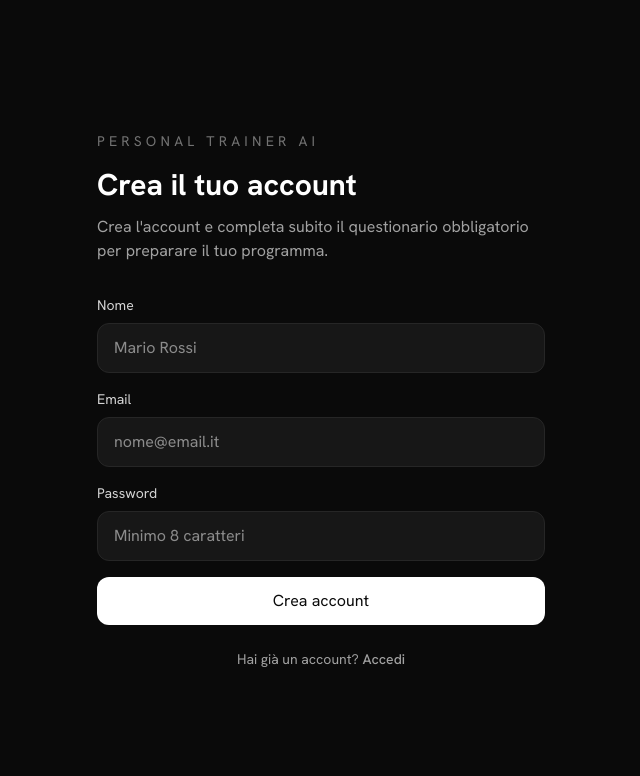
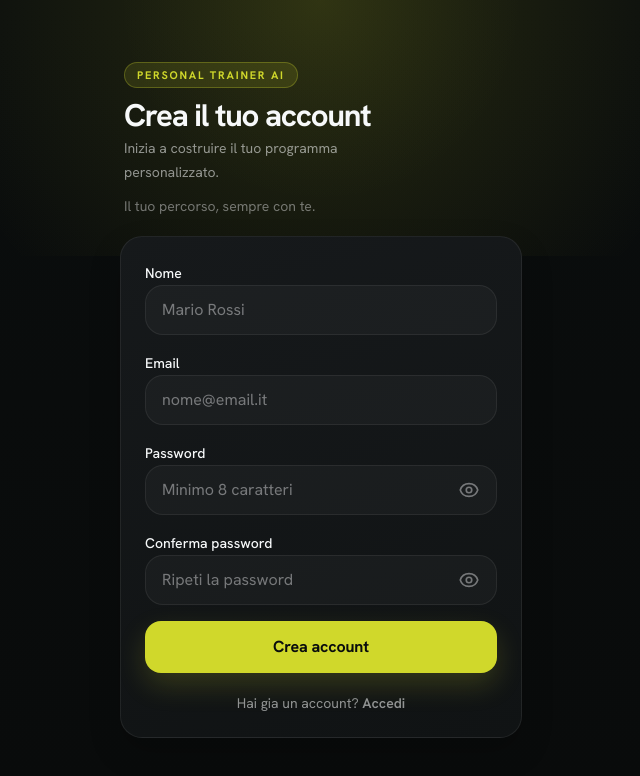
Before and after one commit to mattivu/personal-trainer-ai, a Next.js app: page /register in a window 1280 px wide. Shown: the top 776 px of the page, without its empty margins (319-959 px from the left). Built offline with nearby package versions, Linux system fonts and the light colour scheme.

Commit message:
Redesign auth pages

```diff
--- a/src/app/login/page.tsx
+++ b/src/app/login/page.tsx
@@ -1,8 +1,9 @@
 "use client";
 
 import { FormEvent, useState } from "react";
-import Link from "next/link";
 import { useRouter } from "next/navigation";
+import { AuthField, AuthInput, AuthShell } from "@/components/auth/auth-shell";
+import { PasswordInput } from "@/components/auth/password-input";
 
 type LoginResponse = {
   ok: boolean;
@@ -20,12 +21,12 @@ export default function LoginPage() {
   const [email, setEmail] = useState("");
   const [password, setPassword] = useState("");
   const [loading, setLoading] = useState(false);
-  const [result, setResult] = useState<LoginResponse | null>(null);
+  const [error, setError] = useState<string | null>(null);
 
   async function handleSubmit(event: FormEvent<HTMLFormElement>) {
     event.preventDefault();
     setLoading(true);
-    setResult(null);
+    setError(null);
 
     try {
       const response = await fetch("/api/auth/login", {
@@ -40,7 +41,6 @@ export default function LoginPage() {
       });
 
       const data = (await response.json()) as LoginResponse;
-      setResult(data);
 
       if (data.ok && data.user) {
         router.push(
@@ -49,80 +49,57 @@ export default function LoginPage() {
             : "/onboarding"
         );
         router.refresh();
+        return;
       }
+
+      setError(data.message);
     } catch {
-      setResult({
-        ok: false,
-        message: "Errore di connessione. Riprova.",
-      });
+      setError("Errore di connessione. Riprova.");
     } finally {
       setLoading(false);
     }
   }
 
   return (
-    <main className="min-h-screen bg-neutral-950 text-white flex items-center justify-center px-6 py-12">
-      <section className="w-full max-w-md">
-        <p className="text-sm uppercase tracking-[0.3em] text-neutral-500 mb-4">
-          Personal Trainer AI
-        </p>
-
-        <h1 className="text-3xl font-bold mb-3">Accedi</h1>
-
-        <p className="text-neutral-400 mb-8">
-          Entra nel tuo account per continuare il percorso di allenamento.
-        </p>
-
+    <AuthShell
+      title="Accedi"
+      subtitle="Riprendi il tuo percorso di allenamento."
+      footerPrompt="Non hai un account?"
+      footerHref="/register"
+      footerLabel="Registrati"
+      error={error}
+    >
       <form onSubmit={handleSubmit} className="space-y-4">
-          <div>
-            <label className="block text-sm text-neutral-300 mb-2">
-              Email
-            </label>
-            <input
+        <AuthField label="Email">
+          <AuthInput
             value={email}
             onChange={(event) => setEmail(event.target.value)}
-              className="w-full rounded-xl border border-neutral-800 bg-neutral-900 px-4 py-3 text-white outline-none focus:border-white"
             placeholder="nome@email.it"
             type="email"
             autoComplete="email"
+            inputMode="email"
+            required
           />
-          </div>
+        </AuthField>
 
-          <div>
-            <label className="block text-sm text-neutral-300 mb-2">
-              Password
-            </label>
-            <input
+        <AuthField label="Password">
+          <PasswordInput
             value={password}
             onChange={(event) => setPassword(event.target.value)}
-              className="w-full rounded-xl border border-neutral-800 bg-neutral-900 px-4 py-3 text-white outline-none focus:border-white"
             placeholder="La tua password"
-              type="password"
             autoComplete="current-password"
+            required
           />
-          </div>
+        </AuthField>
 
         <button
+          type="submit"
           disabled={loading}
-            className="w-full rounded-xl bg-white text-neutral-950 font-semibold px-4 py-3 disabled:opacity-50"
+          className="app-primary-button w-full disabled:cursor-not-allowed disabled:opacity-60"
         >
           {loading ? "Accesso in corso..." : "Accedi"}
         </button>
       </form>
-
-        <p className="mt-6 text-center text-sm text-neutral-400">
-          Non hai ancora un account?{" "}
-          <Link href="/register" className="font-medium text-white hover:underline">
-            Registrati
-          </Link>
-        </p>
-
-        {result && !result.ok && (
-          <div className="mt-6 rounded-xl border border-red-800 bg-red-950 px-4 py-3 text-sm text-red-200">
-            <p>{result.message}</p>
-          </div>
-        )}
-      </section>
-    </main>
+    </AuthShell>
   );
 }
--- a/src/app/register/page.tsx
+++ b/src/app/register/page.tsx
@@ -1,8 +1,9 @@
 "use client";
 
 import { FormEvent, useState } from "react";
-import Link from "next/link";
 import { useRouter } from "next/navigation";
+import { AuthField, AuthInput, AuthShell } from "@/components/auth/auth-shell";
+import { PasswordInput } from "@/components/auth/password-input";
 
 type RegisterResponse = {
   ok: boolean;
@@ -20,14 +21,21 @@ export default function RegisterPage() {
   const [name, setName] = useState("");
   const [email, setEmail] = useState("");
   const [password, setPassword] = useState("");
+  const [confirmPassword, setConfirmPassword] = useState("");
 
   const [loading, setLoading] = useState(false);
-  const [result, setResult] = useState<RegisterResponse | null>(null);
+  const [error, setError] = useState<string | null>(null);
 
   async function handleSubmit(event: FormEvent<HTMLFormElement>) {
     event.preventDefault();
+    setError(null);
+
+    if (password !== confirmPassword) {
+      setError("Le password non coincidono.");
+      return;
+    }
+
     setLoading(true);
-    setResult(null);
 
     try {
       const response = await fetch("/api/auth/register", {
@@ -43,103 +51,84 @@ export default function RegisterPage() {
       });
 
       const data = (await response.json()) as RegisterResponse;
-      setResult(data);
 
       if (data.ok) {
         router.push("/onboarding");
         router.refresh();
+        return;
       }
+
+      setError(data.message);
     } catch {
-      setResult({
-        ok: false,
-        message: "Errore di connessione. Riprova.",
-      });
+      setError("Errore di connessione. Riprova.");
     } finally {
       setLoading(false);
     }
   }
 
   return (
-    <main className="min-h-screen bg-neutral-950 text-white flex items-center justify-center px-6 py-12">
-      <section className="w-full max-w-md">
-        <p className="text-sm uppercase tracking-[0.3em] text-neutral-500 mb-4">
-          Personal Trainer AI
-        </p>
-
-        <h1 className="text-3xl font-bold mb-3">
-          Crea il tuo account
-        </h1>
-
-        <p className="text-neutral-400 mb-8">
-          Crea l'account e completa subito il questionario obbligatorio per
-          preparare il tuo programma.
-        </p>
-
+    <AuthShell
+      title="Crea il tuo account"
+      subtitle="Inizia a costruire il tuo programma personalizzato."
+      footerPrompt="Hai gia un account?"
+      footerHref="/login"
+      footerLabel="Accedi"
+      error={error}
+    >
       <form onSubmit={handleSubmit} className="space-y-4">
-          <div>
-            <label className="block text-sm text-neutral-300 mb-2">
-              Nome
-            </label>
-            <input
+        <AuthField label="Nome">
+          <AuthInput
             value={name}
             onChange={(event) => setName(event.target.value)}
-              className="w-full rounded-xl border border-neutral-800 bg-neutral-900 px-4 py-3 text-white outline-none focus:border-white"
             placeholder="Mario Rossi"
             autoComplete="name"
+            required
+            minLength={2}
           />
-          </div>
+        </AuthField>
 
-          <div>
-            <label className="block text-sm text-neutral-300 mb-2">
-              Email
-            </label>
-            <input
+        <AuthField label="Email">
+          <AuthInput
             value={email}
             onChange={(event) => setEmail(event.target.value)}
-              className="w-full rounded-xl border border-neutral-800 bg-neutral-900 px-4 py-3 text-white outline-none focus:border-white"
             placeholder="nome@email.it"
             type="email"
             autoComplete="email"
+            inputMode="email"
+            required
           />
-          </div>
+        </AuthField>
 
-          <div>
-            <label className="block text-sm text-neutral-300 mb-2">
-              Password
-            </label>
-            <input
+        <AuthField label="Password">
+          <PasswordInput
             value={password}
             onChange={(event) => setPassword(event.target.value)}
-              className="w-full rounded-xl border border-neutral-800 bg-neutral-900 px-4 py-3 text-white outline-none focus:border-white"
             placeholder="Minimo 8 caratteri"
-              type="password"
             autoComplete="new-password"
+            required
+            minLength={8}
           />
-          </div>
+        </AuthField>
+
+        <AuthField label="Conferma password">
+          <PasswordInput
+            value={confirmPassword}
+            onChange={(event) => setConfirmPassword(event.target.value)}
+            placeholder="Ripeti la password"
+            autoComplete="new-password"
+            required
+            minLength={8}
+          />
+        </AuthField>
 
         <button
+          type="submit"
           disabled={loading}
-            className="w-full rounded-xl bg-white text-neutral-950 font-semibold px-4 py-3 disabled:opacity-50"
+          className="app-primary-button w-full disabled:cursor-not-allowed disabled:opacity-60"
         >
           {loading ? "Creazione account..." : "Crea account"}
         </button>
       </form>
-
-        <p className="mt-6 text-center text-sm text-neutral-400">
-          Hai già un account?{" "}
-          <Link href="/login" className="font-medium text-white hover:underline">
-            Accedi
-          </Link>
-        </p>
-
-        {result && !result.ok && (
-          <div
-            className="mt-6 rounded-xl border border-red-800 bg-red-950 px-4 py-3 text-sm text-red-200"
-          >
-            <p>{result.message}</p>
-          </div>
-        )}
-      </section>
-    </main>
+    </AuthShell>
   );
 }
--- /dev/null
+++ b/src/components/auth/auth-shell.tsx
@@ -0,0 +1,104 @@
+import Link from "next/link";
+import type { InputHTMLAttributes, ReactNode } from "react";
+import { AppCard } from "@/components/ui/app-card";
+import { cn } from "@/components/ui/cn";
+
+type AuthShellProps = {
+  title: string;
+  subtitle: string;
+  footerPrompt: string;
+  footerHref: string;
+  footerLabel: string;
+  children: ReactNode;
+  error?: string | null;
+};
+
+export function AuthShell({
+  title,
+  subtitle,
+  footerPrompt,
+  footerHref,
+  footerLabel,
+  children,
+  error,
+}: AuthShellProps) {
+  return (
+    <main className="relative min-h-screen overflow-hidden px-4 py-6 text-[var(--app-text)] sm:px-6">
+      <div
+        aria-hidden="true"
+        className="pointer-events-none absolute inset-x-0 top-0 h-64 bg-[radial-gradient(circle_at_top,_rgba(208,216,43,0.15),_transparent_58%)]"
+      />
+
+      <div className="relative mx-auto flex min-h-[calc(100dvh-3rem)] w-full max-w-[var(--app-shell-outer-width)] items-center justify-center">
+        <div className="w-full max-w-[var(--app-shell-width)] space-y-5">
+          <header className="space-y-3 px-1">
+            <div className="inline-flex rounded-full border border-[var(--app-primary-border)] bg-[var(--app-primary-soft)] px-3 py-1 text-[11px] font-bold uppercase tracking-[0.16em] text-[var(--app-primary)]">
+              Personal Trainer AI
+            </div>
+            <div className="space-y-1">
+              <h1 className="text-[1.95rem] font-bold leading-[1.02] tracking-[-0.04em] text-[var(--app-text)]">
+                {title}
+              </h1>
+              <p className="max-w-[32ch] text-sm leading-6 text-[var(--app-muted)]">
+                {subtitle}
+              </p>
+            </div>
+            <p className="text-sm text-[var(--app-muted-2)]">
+              Il tuo percorso, sempre con te.
+            </p>
+          </header>
+
+          <AppCard className="rounded-[28px] border-[color:var(--app-border-strong)] bg-[linear-gradient(180deg,rgba(18,21,22,0.98)_0%,rgba(12,15,16,0.98)_100%)] px-5 py-5 shadow-[0_22px_50px_rgba(0,0,0,0.34)] sm:px-6 sm:py-6">
+            <div className="space-y-5">
+              {error ? (
+                <div className="rounded-[18px] border border-[rgba(255,122,122,0.24)] bg-[rgba(255,122,122,0.08)] px-4 py-3 text-sm text-[var(--app-danger)]">
+                  {error}
+                </div>
+              ) : null}
+
+              {children}
+
+              <p className="text-center text-sm text-[var(--app-muted)]">
+                {footerPrompt}{" "}
+                <Link
+                  href={footerHref}
+                  className="font-semibold text-[var(--app-text)] transition hover:text-[var(--app-primary)]"
+                >
+                  {footerLabel}
+                </Link>
+              </p>
+            </div>
+          </AppCard>
+        </div>
+      </div>
+    </main>
+  );
+}
+
+type AuthFieldProps = {
+  label: string;
+  children: ReactNode;
+};
+
+export function AuthField({ label, children }: AuthFieldProps) {
+  return (
+    <label className="block space-y-2">
+      <span className="text-sm font-medium text-[var(--app-text)]">{label}</span>
+      {children}
+    </label>
+  );
+}
+
+type AuthInputProps = InputHTMLAttributes<HTMLInputElement>;
+
+export function AuthInput({ className, ...props }: AuthInputProps) {
+  return (
+    <input
+      className={cn(
+        "w-full rounded-[18px] border border-[var(--app-border)] bg-white/[0.03] px-4 py-3 text-base text-[var(--app-text)] outline-none transition placeholder:text-[var(--app-muted-2)] focus:border-[var(--app-primary-border)] focus:bg-white/[0.045] focus:shadow-[0_0_0_4px_rgba(208,216,43,0.08)]",
+        className,
+      )}
+      {...props}
+    />
+  );
+}
--- /dev/null
+++ b/src/components/auth/password-input.tsx
@@ -0,0 +1,117 @@
+"use client";
+
+import { useState } from "react";
+import type { InputHTMLAttributes } from "react";
+import { cn } from "@/components/ui/cn";
+
+type PasswordInputProps = Omit<InputHTMLAttributes<HTMLInputElement>, "type">;
+
+export function PasswordInput({
+  className,
+  autoComplete,
+  ...props
+}: PasswordInputProps) {
+  const [visible, setVisible] = useState(false);
+  const label = visible ? "Nascondi password" : "Mostra password";
+
+  return (
+    <div className="relative">
+      <input
+        {...props}
+        autoComplete={autoComplete}
+        type={visible ? "text" : "password"}
+        className={cn(
+          "w-full rounded-[18px] border border-[var(--app-border)] bg-white/[0.03] px-4 py-3 pr-12 text-base text-[var(--app-text)] outline-none transition placeholder:text-[var(--app-muted-2)] focus:border-[var(--app-primary-border)] focus:bg-white/[0.045] focus:shadow-[0_0_0_4px_rgba(208,216,43,0.08)]",
+          className,
+        )}
+      />
+      <button
+        type="button"
+        onClick={() => setVisible((current) => !current)}
+        className="absolute inset-y-0 right-2 my-auto flex h-10 w-10 items-center justify-center rounded-full text-[var(--app-muted-2)] transition hover:bg-white/[0.06] hover:text-[var(--app-muted)] focus-visible:outline-none focus-visible:ring-2 focus-visible:ring-[var(--app-primary-border)] focus-visible:ring-offset-2 focus-visible:ring-offset-[rgb(12,15,16)]"
+        aria-label={label}
+        aria-pressed={visible}
+      >
+        {visible ? <EyeOffIcon /> : <EyeIcon />}
+      </button>
+    </div>
+  );
+}
+
+function EyeIcon() {
+  return (
+    <svg
+      viewBox="0 0 24 24"
+      fill="none"
+      className="h-[22px] w-[22px]"
+      aria-hidden="true"
+    >
+      <path
+        d="M2.458 12C3.732 7.943 7.523 5 12 5s8.268 2.943 9.542 7c-1.274 4.057-5.065 7-9.542 7S3.732 16.057 2.458 12Z"
+        stroke="currentColor"
+        strokeWidth="1.8"
+        strokeLinecap="round"
+        strokeLinejoin="round"
+      />
+      <circle
+        cx="12"
+        cy="12"
+        r="3"
+        stroke="currentColor"
+        strokeWidth="1.8"
+      />
+    </svg>
+  );
+}
+
+function EyeOffIcon() {
+  return (
+    <svg
+      viewBox="0 0 24 24"
+      fill="none"
+      className="h-[22px] w-[22px]"
+      aria-hidden="true"
+    >
+      <path
+        d="M10.733 5.08A9.956 9.956 0 0 1 12 5c4.477 0 8.268 2.943 9.542 7a10.523 10.523 0 0 1-4.104 5.348"
+        stroke="currentColor"
+        strokeWidth="1.8"
+        strokeLinecap="round"
+        strokeLinejoin="round"
+      />
+      <path
+        d="M6.228 6.228A10.522 10.522 0 0 0 2.458 12c1.274 4.057 5.065 7 9.542 7a9.96 9.96 0 0 0 5.772-1.77"
+        stroke="currentColor"
+        strokeWidth="1.8"
+        strokeLinecap="round"
+        strokeLinejoin="round"
+      />
+      <path
+        d="m9.88 9.88 4.24 4.24"
+        stroke="currentColor"
+        strokeWidth="1.8"
+        strokeLinecap="round"
+      />
+      <path
+        d="M10.586 6.586A5 5 0 0 1 17 13.414"
+        stroke="currentColor"
+        strokeWidth="1.8"
+        strokeLinecap="round"
+        strokeLinejoin="round"
+      />
+      <path
+        d="M13.414 17.414A5 5 0 0 1 7 10.586"
+        stroke="currentColor"
+        strokeWidth="1.8"
+        strokeLinecap="round"
+        strokeLinejoin="round"
+      />
+      <path
+        d="M4 4l16 16"
+        stroke="currentColor"
+        strokeWidth="1.8"
+        strokeLinecap="round"
+      />
+    </svg>
+  );
+}
```
Lines whose indentation alone changed are shown as unchanged.
